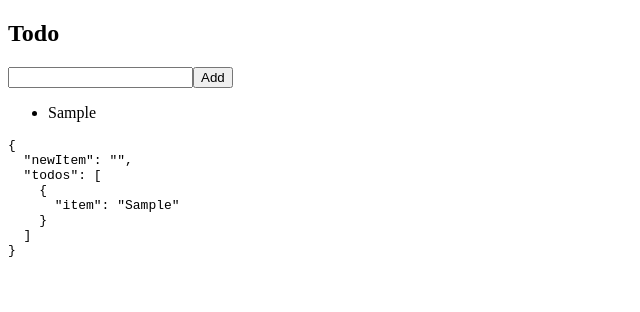
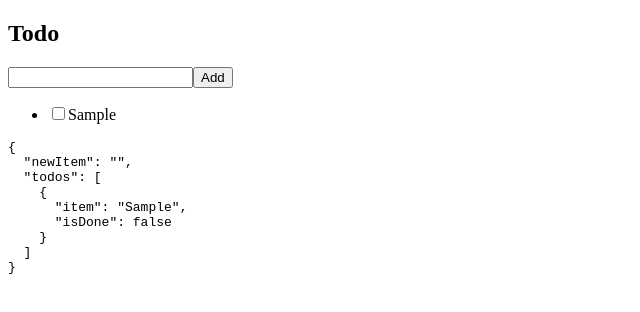
Before and after one commit to phihash/todoAppByVue, a plain HTML site: page index.html in a window 1280 px wide. Both pictures are taken after typing "Sample" into the empty fields and a click on the button "Add". Shown: the whole page, without its empty margins (0-640 px from the left). Drawn offline with nearby package versions, Linux system fonts and the light colour scheme.

Commit message:
未完了、完了識別

```diff
--- a/index.html
+++ b/index.html
@@ -15,7 +15,12 @@
       <button v-on:click="addItem">Add</button>
     </form>
     <ul>
-      <li v-for="todo in todos">{{todo.item}}</li>
+      <li v-for="todo in todos">
+      <input type="checkbox" v-model="todo.isDone">
+        <span>
+          {{todo.item}}
+        </span>
+      </li>
     </ul>
     <pre>{{$data}}</pre>
   </div>
--- a/js/main.js
+++ b/js/main.js
@@ -8,7 +8,8 @@ const app = Vue.createApp({
       // console.log("Click");
       if(this.newItem === "") return ;
       let todo = {
-        item: this.newItem
+        item: this.newItem,
+        isDone: false
       }
       this.todos.push(todo);
       this.newItem = ""
```
